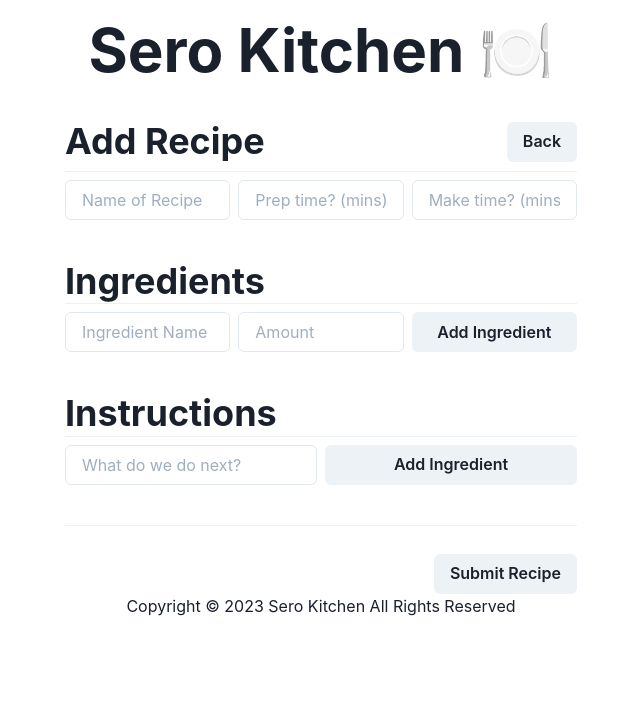
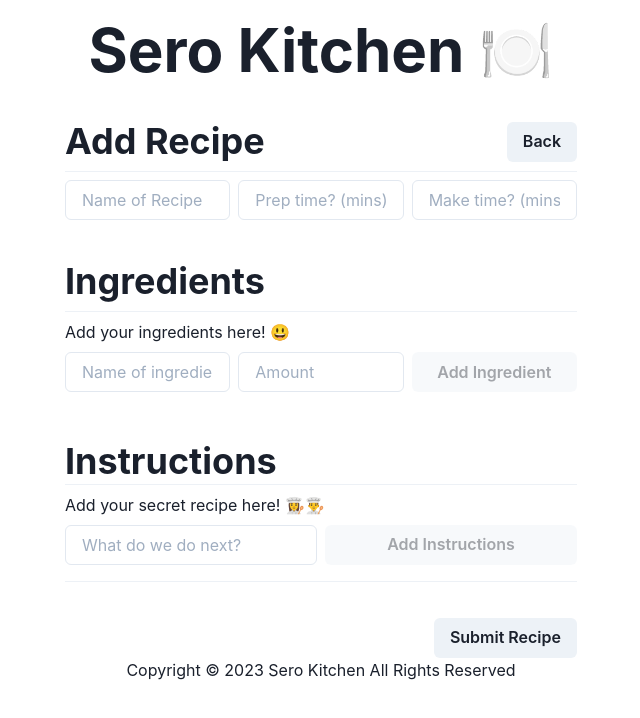
Before and after one commit to Adam-S-Gibson/Recipe-App, a React (Create React App) app in the folder ui/: page /add-recipe in a window 1280 px wide. Shown: the top 718 px of the page, without its empty margins (319-959 px from the left). Built offline with nearby package versions, Linux system fonts and the light colour scheme.

Commit message:
Added ability to add a recipe

```diff
--- a/ui/src/pages/AddNewRecipe/AddNewRecipe.tsx
+++ b/ui/src/pages/AddNewRecipe/AddNewRecipe.tsx
@@ -1,17 +1,76 @@
 import {
   Box,
-  Button,
   Divider,
   Flex,
   Heading,
+  Spacer,
+  Button,
+  SimpleGrid,
   Input,
-  SimpleGrid,
-  Spacer,
+  UnorderedList,
+  ListItem,
+  Text,
+  OrderedList,
 } from "@chakra-ui/react";
+import { faTrash } from "@fortawesome/free-solid-svg-icons";
+import { FontAwesomeIcon } from "@fortawesome/react-fontawesome";
+import { useState } from "react";
 import { useHistory } from "react-router-dom";
+import { Ingredients } from "../../interfaces/Ingredients";
+import { Steps } from "../../interfaces/Steps";
 
 export const AddNewRecipe = () => {
   const pageHistory = useHistory();
+  const [recipeName, setRecipeName] = useState<string>("");
+  const [recipeCookTime, setRecipeCookTime] = useState<string>("");
+  const [recipePrepTime, setRecipePrepTime] = useState<string>("");
+  const [recipeIngredientName, setRecipeIngredientName] = useState<string>("");
+  const [recipeIngredientAmount, setRecipeIngredientAmount] =
+    useState<string>("");
+  const [recipeIngredients, setRecipeIngredients] = useState<Ingredients[]>();
+  const [recipeSteps, setRecipeSteps] = useState<Steps[]>();
+  const [recipeStepDescription, setRecipeStepDescription] =
+    useState<string>("");
+
+  const SubmitRecipe = async () => {
+    if (
+      recipeName === "" ||
+      recipeCookTime === "" ||
+      recipeIngredients?.length === 0 ||
+      recipeSteps?.length === 0
+    ) {
+      return;
+    }
+
+    fetch("http://localhost:3080/api/recipes", {
+      method: "POST",
+      headers: {
+        Accept: "application/json",
+        "Content-Type": "application/json",
+      },
+      body: JSON.stringify({
+        name: recipeName,
+        time_to_make: recipeCookTime,
+        prep_time: recipePrepTime,
+        ingredients: recipeIngredients,
+        steps: recipeSteps,
+      }),
+    }).then(() => {
+      pageHistory.push("/");
+    });
+  };
+
+  const removeItemFromArrayByIndex = (
+    toRemove: number,
+    func: Function,
+    arrayToRemove: Array<Ingredients | Steps>
+  ) => {
+    const newArray = arrayToRemove?.filter((_, index) => {
+      return index !== toRemove;
+    });
+
+    func(newArray);
+  };
 
   return (
     <Box>
@@ -21,61 +80,152 @@ export const AddNewRecipe = () => {
         gap="2"
         paddingBottom="2"
       >
-        <Heading>Add Recipe</Heading>
-        <Spacer />
+        <Heading> Add Recipe</Heading>
+        <Spacer></Spacer>
         <Button onClick={() => pageHistory.push("/")}>Back</Button>
       </Flex>
       <Divider />
-      <SimpleGrid mt={2} columns={[1, null, 3]} gap={2} mb={10}>
+      <SimpleGrid columns={[1, null, 3]} gap={2} mb={10}>
         <Input
+          mt={2}
           id="recipeName"
           placeholder={"Name of Recipe"}
-          onChange={() => console.log("Changed")}
+          value={recipeName}
+          onChange={(event) => setRecipeName(event.target.value)}
+        />
+        <Input
+          mt={2}
+          id="recipePrepTime"
+          value={recipePrepTime}
+          isInvalid={isNaN(parseInt(recipePrepTime)) && recipePrepTime !== ""}
+          placeholder={"Prep time? (mins)"}
+          onChange={(event) => setRecipePrepTime(event.target.value)}
+        />
+        <Input
+          mt={2}
+          id="recipeCookTime"
+          value={recipeCookTime}
+          isInvalid={isNaN(parseInt(recipeCookTime)) && recipeCookTime !== ""}
+          placeholder={"Make time? (mins)"}
+          onChange={(event) => setRecipeCookTime(event.target.value)}
+        />
+      </SimpleGrid>
+      <Heading mt={2}>Ingredients</Heading>
+      <Divider my={2} />
+      {recipeIngredients ? (
+        <UnorderedList mt={2}>
+          {recipeIngredients.map((item, index) => (
+            <Flex key={`${item}_${index}`}>
+              <ListItem mt={2}>
+                {item.name}, {item.amount}
+              </ListItem>
+              <Spacer />
+              <Button
+                mb={2}
+                maxW="max-content"
+                onClick={() => {
+                  removeItemFromArrayByIndex(
+                    index,
+                    setRecipeIngredients,
+                    recipeIngredients
+                  );
+                }}
+              >
+                <FontAwesomeIcon icon={faTrash} />
+              </Button>
+            </Flex>
+          ))}
+        </UnorderedList>
+      ) : (
+        <Text mt={2}>Add your ingredients here! 😃</Text>
+      )}
+      <SimpleGrid columns={[1, null, 3]} gap={2} mb={10}>
+        <Input
+          mt={2}
+          id="recipeIngredientName"
+          placeholder={"Name of ingredient"}
+          value={recipeIngredientName}
+          onChange={(event) => setRecipeIngredientName(event.target.value)}
         ></Input>
         <Input
-          id="recipePrepTime"
-          placeholder={"Prep time? (mins)"}
-          onChange={() => console.log("Changed")}
+          mt={2}
+          id="recipeIngredientAmount"
+          placeholder={"Amount"}
+          value={recipeIngredientAmount}
+          onChange={(event) => setRecipeIngredientAmount(event.target.value)}
         ></Input>
-        <Input
-          id="recipeCookTime"
-          placeholder={"Make time? (mins)"}
-          onChange={() => console.log("Changed")}
-        ></Input>
+        <Button
+          my={2}
+          id="addIngredient"
+          disabled={
+            recipeIngredientName === "" || recipeIngredientAmount === ""
+          }
+          onClick={() => {
+            setRecipeIngredients([
+              ...(recipeIngredients ?? []),
+              { name: recipeIngredientName, amount: recipeIngredientAmount },
+            ]);
+            setRecipeIngredientName("");
+            setRecipeIngredientAmount("");
+          }}
+        >
+          Add Ingredient
+        </Button>
       </SimpleGrid>
 
-      <Heading> Ingredients</Heading>
+      <Heading mt={2}>Instructions</Heading>
       <Divider />
-      <SimpleGrid mt={2} columns={[1, null, 3]} gap={2} mb={10}>
+      {recipeSteps ? (
+        <OrderedList mt={2}>
+          {recipeSteps.map((item, index) => (
+            <Flex key={`${item}_${index}`}>
+              <ListItem mt={2} key={`${item}_${index}`}>
+                {item.description}
+              </ListItem>
+              <Spacer />
+              <Button
+                mb={2}
+                onClick={() => {
+                  removeItemFromArrayByIndex(
+                    index,
+                    setRecipeSteps,
+                    recipeSteps
+                  );
+                }}
+              >
+                <FontAwesomeIcon icon={faTrash} />
+              </Button>
+            </Flex>
+          ))}
+        </OrderedList>
+      ) : (
+        <Text mt={2}>Add your secret recipe here! 👩‍🍳👨‍🍳</Text>
+      )}
+      <SimpleGrid columns={[1, null, 2]} gap={2}>
         <Input
-          id="recipeIngredientName"
-          placeholder={"Ingredient Name"}
-          onChange={() => console.log("Changed")}
+          mt={2}
+          id="recipeStepDescription"
+          value={recipeStepDescription}
+          placeholder={"What do we do next?"}
+          onChange={(event) => setRecipeStepDescription(event.target.value)}
         ></Input>
-        <Input
-          id="recipeIngredientAmount"
-          placeholder={"Amount"}
-          onChange={() => console.log("Changed")}
-        ></Input>
-        <Button>Add Ingredient</Button>
+        <Button
+          my={2}
+          id="addStep"
+          disabled={recipeStepDescription === ""}
+          onClick={() => {
+            setRecipeSteps([
+              ...(recipeSteps ?? []),
+              { description: recipeStepDescription },
+            ]);
+            setRecipeStepDescription("");
+          }}
+        >
+          Add Instructions
+        </Button>
       </SimpleGrid>
-      <Heading>Instructions</Heading>
-      <Divider />
-      <SimpleGrid mt={2} columns={[1, null, 2]} gap={2} mb={10}>
-        <Input
-          id="recipeStepDescription"
-          placeholder={"What do we do next?"}
-          onChange={() => console.log("Changed")}
-        ></Input>
-        <Button>Add Ingredient</Button>
-      </SimpleGrid>
-      <Divider />
-      <Button
-        id="submit"
-        mt={7}
-        float="right"
-        onClick={() => console.log("submitted")}
-      >
+      <Divider my={2} />
+      <Button id="submit" mt={7} float="right" onClick={SubmitRecipe}>
         Submit Recipe
       </Button>
     </Box>
```
